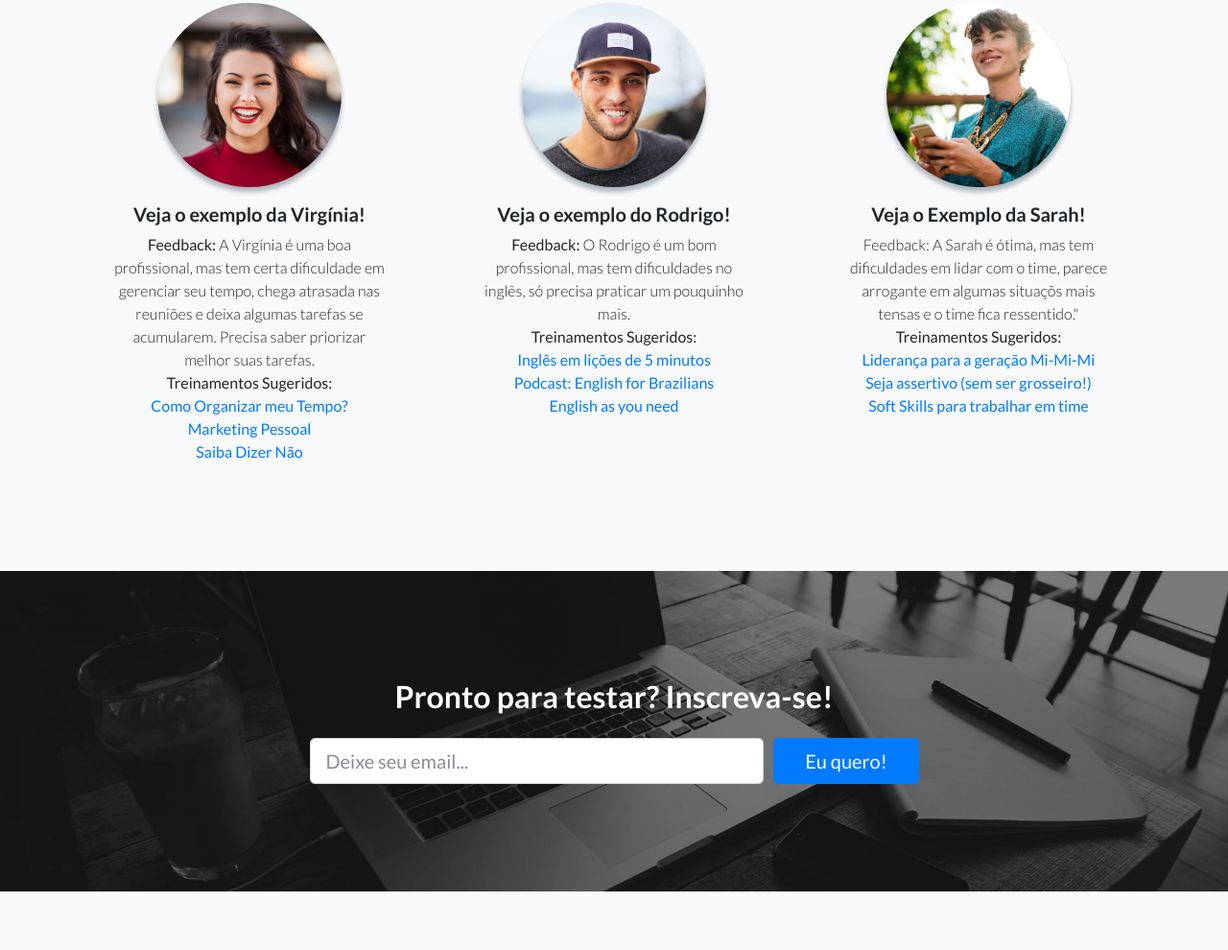
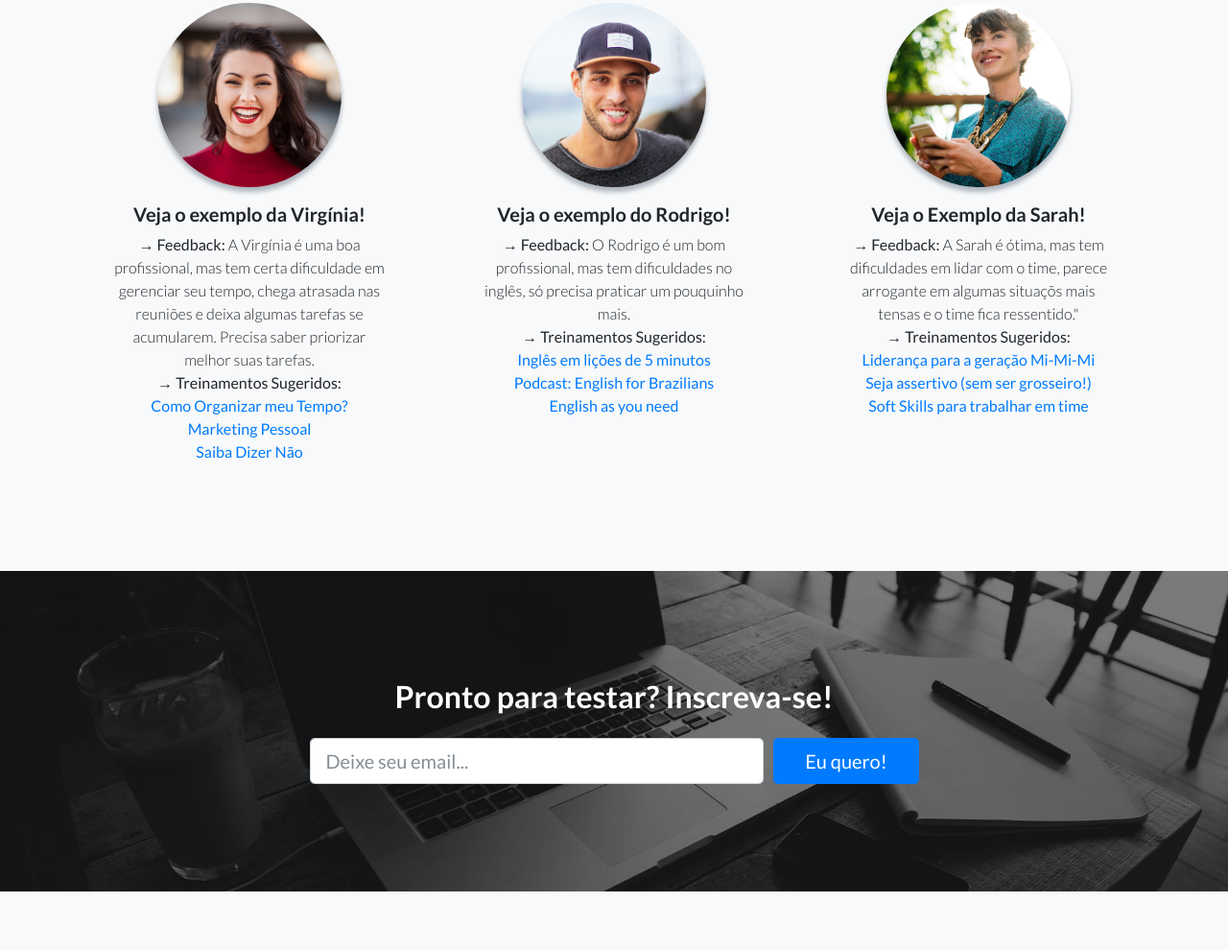
Before and after one commit to TSpadoni/IBM-Cloud-Garage-Method, a website: page index.html in a window 1280 px wide. Shown: the part 1491-2481 px from the top of the page at 96% size. Drawn offline with Linux system fonts and the light colour scheme.

Commit message:
Update index.html

```diff
--- a/index.html
+++ b/index.html
@@ -150,8 +150,8 @@
             <div class="testimonial-item mx-auto mb-5 mb-lg-0">
               <img class="img-fluid rounded-circle mb-3" src="img/testimonials-1.jpg" alt="">
               <h5>Veja o exemplo da Virg&iacute;nia!</h5>
-              <p class="font-weight-light mb-0"><strong>Feedback:</strong> A Virg&iacute;nia &eacute; uma boa profissional, mas tem certa dificuldade em gerenciar seu tempo, chega atrasada nas reuni&otilde;es e deixa algumas tarefas se acumularem. Precisa saber priorizar melhor suas tarefas.</p>
-              <p class="font-weight-light mb-0"><strong>Treinamentos Sugeridos:</strong> </p>
+              <p class="font-weight-light mb-0"><strong>&rarr; Feedback:</strong> A Virg&iacute;nia &eacute; uma boa profissional, mas tem certa dificuldade em gerenciar seu tempo, chega atrasada nas reuni&otilde;es e deixa algumas tarefas se acumularem. Precisa saber priorizar melhor suas tarefas.</p>
+              <p class="font-weight-light mb-0"><strong>&rarr; Treinamentos Sugeridos:</strong> </p>
               <p class="font-weight-light mb-0"><a href="#"><strong>Como Organizar meu Tempo?</a></p></strong>
               <p class="font-weight-light mb-0"><a href="#"><strong>Marketing Pessoal</a></p></strong>
               <p class="font-weight-light mb-0"><a href="#"><strong>Saiba Dizer N&atilde;o</a></p></strong>
@@ -161,8 +161,8 @@
             <div class="testimonial-item mx-auto mb-5 mb-lg-0">
               <img class="img-fluid rounded-circle mb-3" src="img/testimonials-2.jpg" alt="">
               <h5>Veja o exemplo do Rodrigo!</h5>
-              <p class="font-weight-light mb-0"><strong>Feedback:</strong> O Rodrigo &eacute; um bom profissional, mas tem dificuldades no ingl&ecirc;s, s&oacute; precisa praticar um pouquinho mais.</p>
-              <p class="font-weight-light mb-0"><strong>Treinamentos Sugeridos:</strong> </p>
+              <p class="font-weight-light mb-0"><strong>&rarr; Feedback:</strong> O Rodrigo &eacute; um bom profissional, mas tem dificuldades no ingl&ecirc;s, s&oacute; precisa praticar um pouquinho mais.</p>
+              <p class="font-weight-light mb-0"><strong>&rarr; Treinamentos Sugeridos:</strong> </p>
               <p class="font-weight-light mb-0"><a href="#"><strong>Ingl&ecirc;s em li&ccedil;&otilde;es de 5 minutos</strong></a></p>
               <p class="font-weight-light mb-0"><a href="#"><strong>Podcast: English for Brazilians</strong></a></p>
               <p class="font-weight-light mb-0"><a href="#"><strong>English as you need</a></p></strong>
@@ -173,8 +173,8 @@
             <div class="testimonial-item mx-auto mb-5 mb-lg-0">
               <img class="img-fluid rounded-circle mb-3" src="img/testimonials-3.jpg" alt="">
               <h5>Veja o Exemplo da Sarah!</h5>
-              <p class="font-weight-light mb-0">Feedback:</strong> A Sarah &eacute; &oacute;tima, mas tem dificuldades em lidar com o time, parece arrogante em algumas situa&ccedil;&otilde;s mais tensas e o time fica ressentido."</p>
-              <p class="font-weight-light mb-0"><strong>Treinamentos Sugeridos:</strong> </p>
+              <p class="font-weight-light mb-0"><strong>&rarr; Feedback:</strong> A Sarah &eacute; &oacute;tima, mas tem dificuldades em lidar com o time, parece arrogante em algumas situa&ccedil;&otilde;s mais tensas e o time fica ressentido."</p>
+              <p class="font-weight-light mb-0"><strong>&rarr; Treinamentos Sugeridos:</strong> </p>
               <p class="font-weight-light mb-0"><a href="#"><strong>Lideran&ccedil;a para a gera&ccedil;&atilde;o Mi-Mi-Mi</strong></a></p>
               <p class="font-weight-light mb-0"><a href="#"><strong>Seja assertivo (sem ser grosseiro!)</strong></a></p>
               <p class="font-weight-light mb-0"><a href="#"><strong>Soft Skills para trabalhar em time</a></p></strong>
```
